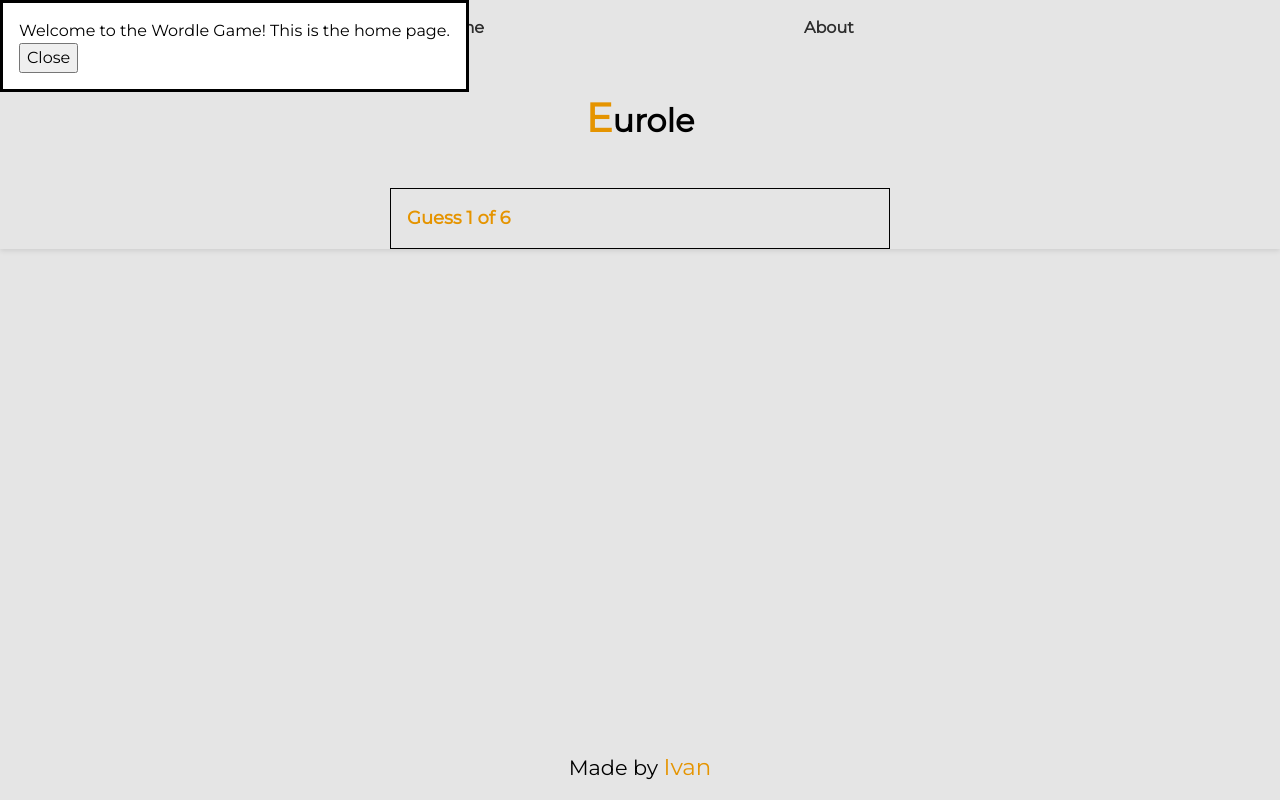
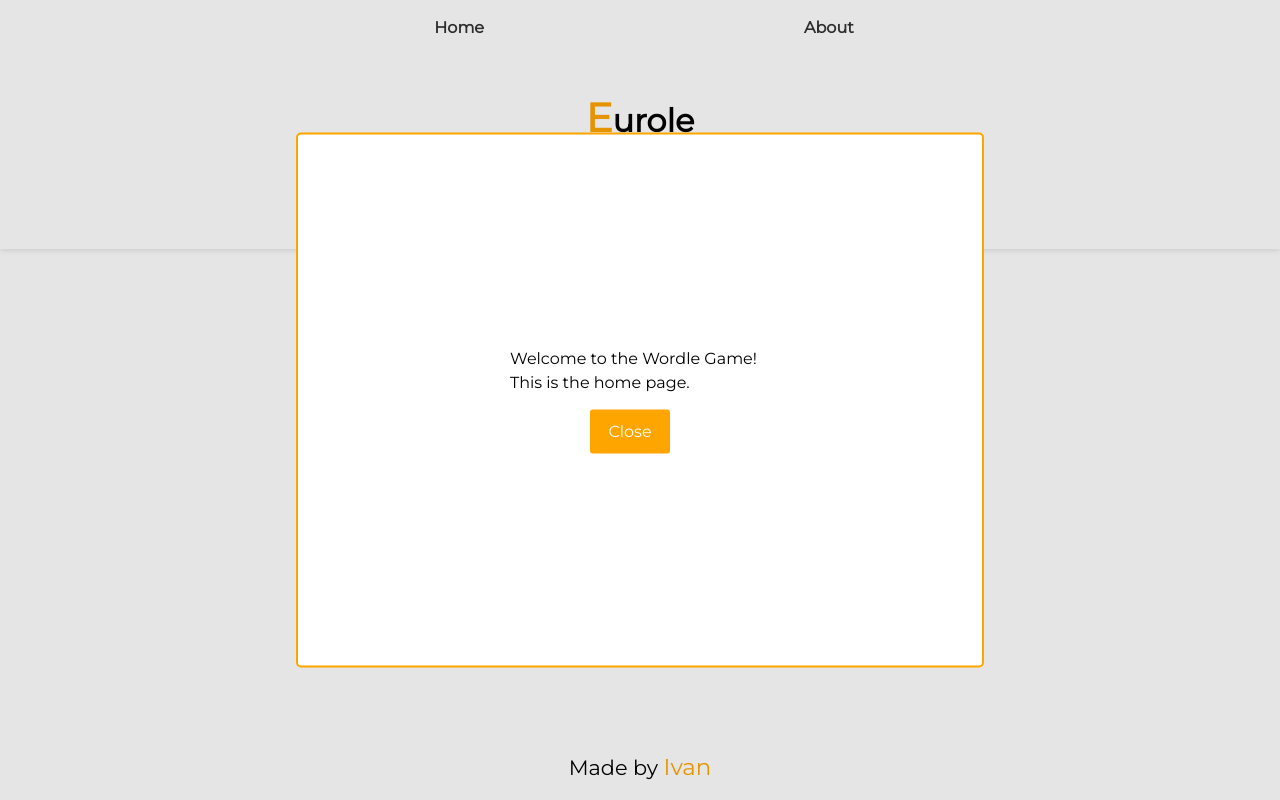
Before and after one commit to ivan00stojanovic/Euroleague-API, a website: page public/index.html in a window 1280 px wide. Both pictures are taken after a click on the link "Home". Drawn offline with Linux system fonts and the light colour scheme; no server answers.

Commit message:
started dialog pop ups for the nav bar, will need corrections

```diff
--- a/models/playersData.js
+++ b/models/playersData.js
@@ -274,8 +274,8 @@ let playersData = [
         }
     }
 
-    let test1 = new Player('Sergio Llull', teamLogos[1], ['G'], '191', '36', '23')
-    playersData.push(test1)
+    let sergioLlul = new Player('Sergio Llull', [teamLogos[1], 'RMB'], ['G'], '191', '36', '23')
+    playersData.push(sergioLlul)
 
     let shuffledArray = playersData.slice().sort(() => Math.random() - 0.5)
 module.exports = playersData
--- a/public/css/style.css
+++ b/public/css/style.css
@@ -6,10 +6,9 @@ body{
     display: flex;
     justify-content: center;
     align-items: center;
-    flex-direction: column;
+    /* flex-direction: column; */
     font-family: 'Montserrat', sans-serif;
     color: black;
-    /* filter: blur(2px); */
 }
 
 /* .winner{
@@ -95,6 +94,38 @@ nav a {
     color: #333;
     font-weight: bold;
     font-size: 1rem;
+}
+
+/* Style for the dialogs */
+dialog {
+    position: fixed;
+    top: 50%;
+    left: 50%;
+    transform: translate(-50%, -50%);
+    border: 2px solid orange;
+    border-radius: 5px;
+    padding: 12rem;
+}
+
+/* Style for the inner content of the dialogs */
+.dialog-content {
+    width: 300px;
+    padding: 20px;
+    background-color: #fff;
+    /* box-shadow: 0 2px 10px rgba(0, 0, 0, 0.2); */
+}
+
+/* Style for the close button inside the dialogs */
+.dialog-content button {
+    background-color: orange;
+    color: #fff;
+    padding: 10px;
+    width: 5rem;
+    margin-top: 15px;
+    margin-left: 5rem;
+    border: none;
+    border-radius: 3px;
+    cursor: pointer;
 }
 
 h1{
--- a/public/index.html
+++ b/public/index.html
@@ -17,13 +17,17 @@
                 </ul>
             </nav>
             <dialog id="homeDialog">
+                <div class="dialog-content">
                     <p>Welcome to the Wordle Game! This is the home page.</p>
                     <button onclick="closeDialog('homeDialog')">Close</button>
+                </div>
             </dialog>
 
             <dialog id="aboutDialog">
+                  <div class="dialog-content">
                         <p>About the Wordle Game: [Insert information about the game here]</p>
                         <button onclick="closeDialog('aboutDialog')">Close</button>
+                    </div>
               </dialog>
             <h1>Eurole</h1>
             <div class="centered-input">
--- a/server.js
+++ b/server.js
@@ -6,7 +6,7 @@ const cors = require('cors');
 const Player = require('./models/playerModel');
 const playersData = require('./models/playersData');
 const path = require('path');
-// console.log(playersData[playersData.length - 1])
+console.log(playersData[playersData.length - 1])
 
 app.use(express.static('public'));
 app.use(express.json());
@@ -76,7 +76,7 @@ async function updatePlayerTeam(playerId, newImageUrl, newTeamName) {
       return;
     }
 
-    // Modify the "team" array
+    // Modify the "team" array, edit the amount of ex-teams before calling the function
     player.team = [newImageUrl, newTeamName];
 
     // Save the updated document back to the database
```
Lines whose indentation alone changed are shown as unchanged.
